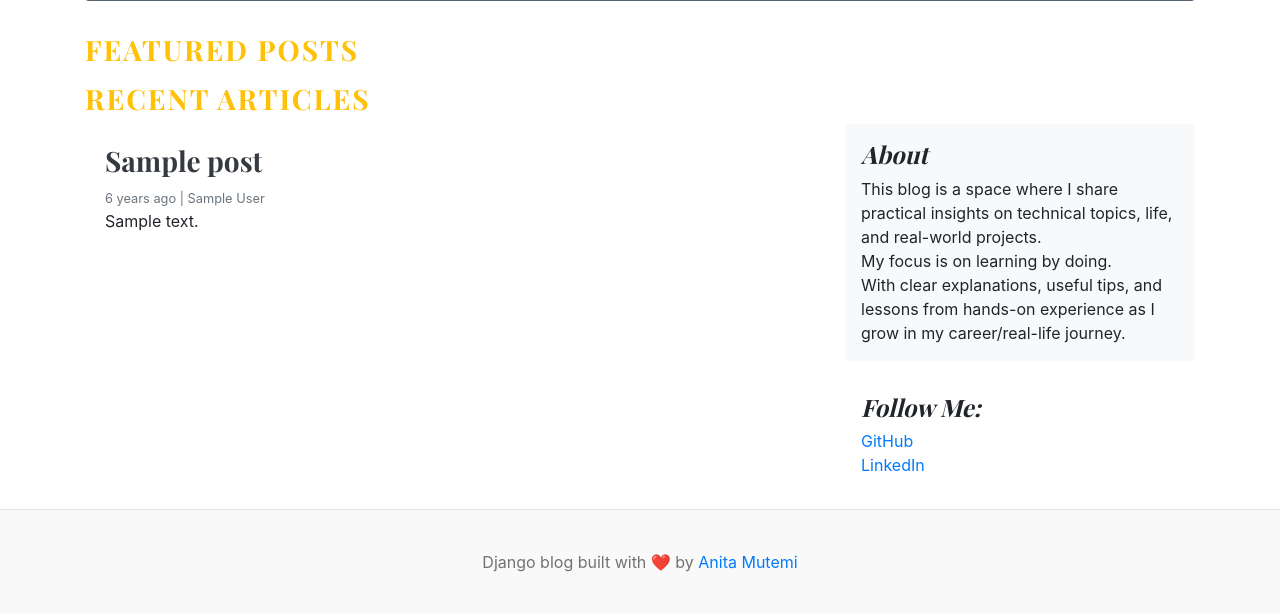
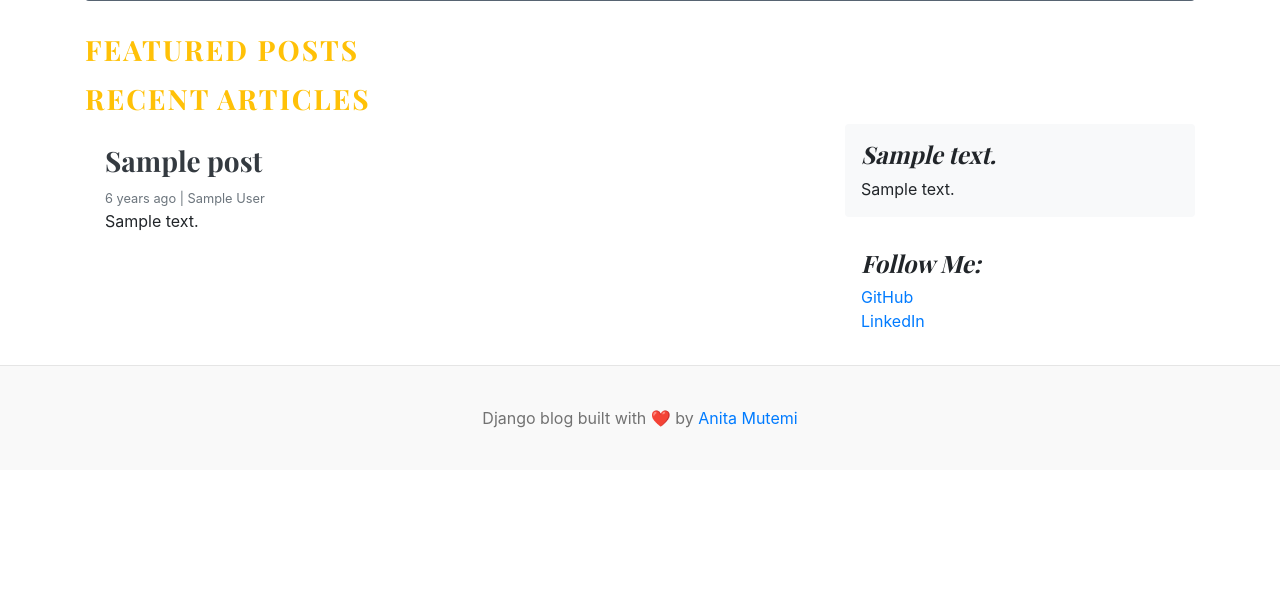
Before and after one commit to Patmut254/django_blog, a Django app: template templates/home.html in a window 1280 px wide. Shown: the part 392-1006 px from the top of the page. After the commit the page ends 820 px from the top, so only its background shows below. Run offline with Django 5.2, Linux system fonts and the light colour scheme; the template is opened without the code that fills it: most values are stand-ins (such as "Sample title", 1, 10 or a date in 2020); grey boxes marked "Sample" are stand-in pictures.

Commit message:
import the about model to home page

```diff
--- a/templates/home.html
+++ b/templates/home.html
@@ -82,13 +82,9 @@
 
           <aside class="col-md-4 blog-sidebar">
             <div class="p-3 mb-3 bg-light rounded">
-              <h4 class="font-italic">About</h4>
+              <h4 class="font-italic">{{ about.about_heading }}</h4>
               <p class="mb-0">
-                  This blog is a space where I share practical insights on technical topics, life,
-                  and real-world projects.<br>
-                  My focus is on learning by doing.
-                  <br> With clear explanations, useful tips, and lessons
-                  from hands-on experience as I grow in my career/real-life journey.
+                  {{ about.about_description }}
               </p>
             </div>
 
```
Also changed, not shown: blog_main/views.py (+9 -0 lines), db.sqlite3.
